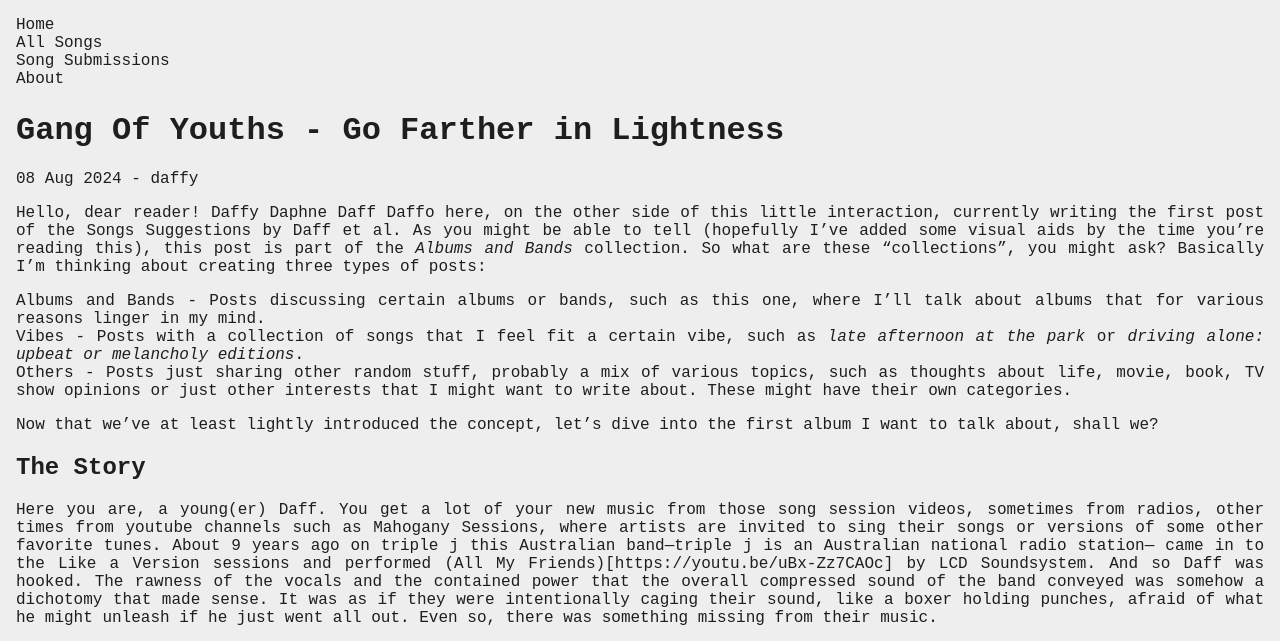
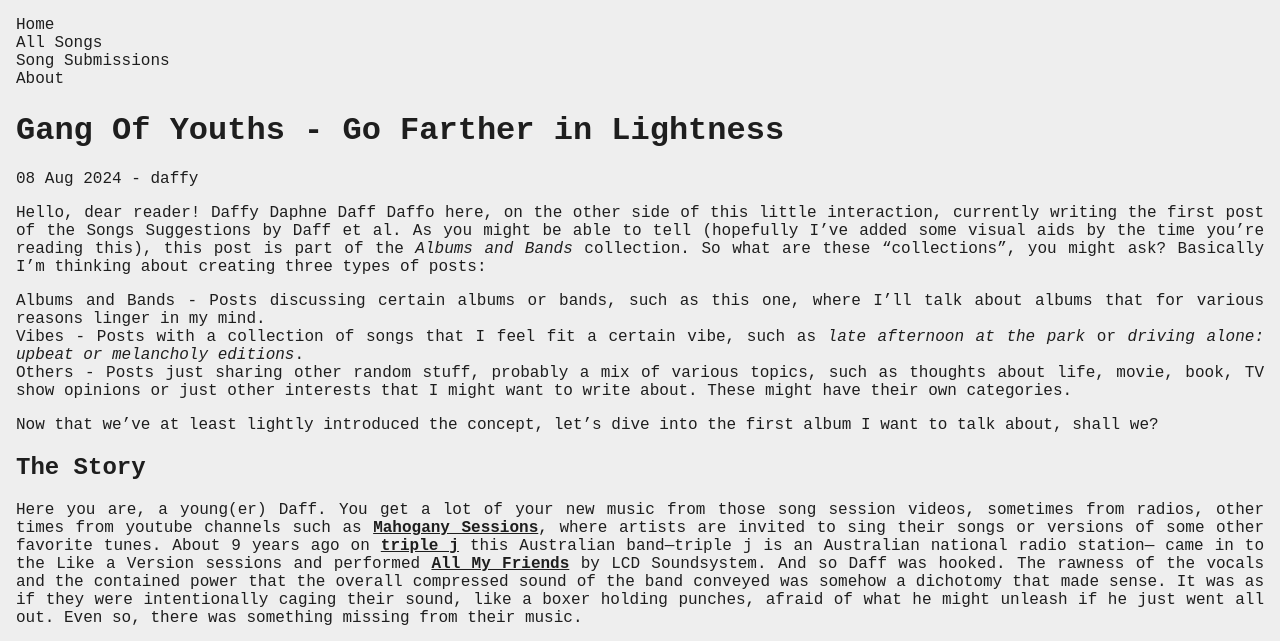
Before and after one commit to daffydaphne/song-suggestions, a Jekyll site: the page built from _posts/2024-08-08-gang-of-youths.md, in a window 1280 px wide, cut to the strip 0-641 px from the top of the page. Built offline with Jekyll 4.4.1, drawn with Linux system fonts in a browser that asks for light colours.

Commit message:
Change a tags in post content

```diff
--- a/_posts/2024-08-08-gang-of-youths.md
+++ b/_posts/2024-08-08-gang-of-youths.md
@@ -18,7 +18,7 @@ Now that we've at least lightly introduced the concept, let's dive into the firs
 
 ## The Story
 
-Here you are, a young(er) Daff. You get a lot of your new music from those song session videos, sometimes from radios, other times from youtube channels such as [Mahogany Sessions](https://www.youtube.com/@MahoganySessions), where artists are invited to sing their songs or versions of some other favorite tunes. About 9 years ago on [triple j](https://www.youtube.com/@triplej) this Australian band—triple j is an Australian national radio station— came in to the Like a Version sessions and performed (All My Friends)[https://youtu.be/uBx-Zz7CAOc] by LCD Soundsystem. And so Daff was hooked. The rawness of the vocals and the contained power that the overall compressed sound of the band conveyed was somehow a dichotomy that made sense. It was as if they were intentionally caging their sound, like a boxer holding punches, afraid of what he might unleash if he just went all out. Even so, there was something missing from their music.
+Here you are, a young(er) Daff. You get a lot of your new music from those song session videos, sometimes from radios, other times from youtube channels such as [Mahogany Sessions](https://www.youtube.com/@MahoganySessions), where artists are invited to sing their songs or versions of some other favorite tunes. About 9 years ago on [triple j](https://www.youtube.com/@triplej) this Australian band—triple j is an Australian national radio station— came in to the Like a Version sessions and performed [All My Friends](https://youtu.be/uBx-Zz7CAOc) by LCD Soundsystem. And so Daff was hooked. The rawness of the vocals and the contained power that the overall compressed sound of the band conveyed was somehow a dichotomy that made sense. It was as if they were intentionally caging their sound, like a boxer holding punches, afraid of what he might unleash if he just went all out. Even so, there was something missing from their music.
 
 <iframe style="border-radius:12px" src="https://open.spotify.com/embed/album/0leVOEw8L2TnAfLGwkFnab?utm_source=generator&theme=0" width="100%" height="352" frameBorder="0" allowfullscreen="" allow="autoplay; clipboard-write; encrypted-media; fullscreen; picture-in-picture" loading="lazy"></iframe>
 
--- a/assets/css/style.css
+++ b/assets/css/style.css
@@ -49,6 +49,11 @@ a {
 
 .post-content {
   text-align: justify;
+}
+
+.post-content a {
+  text-decoration: underline;
+  font-weight: bold;
 }
 
 #formIFrame {
```
